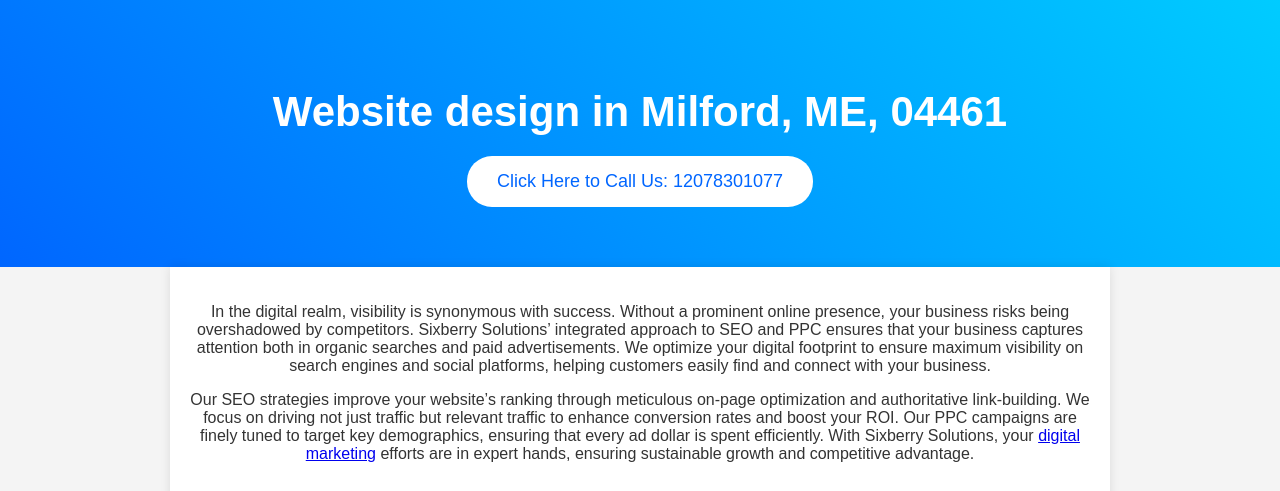
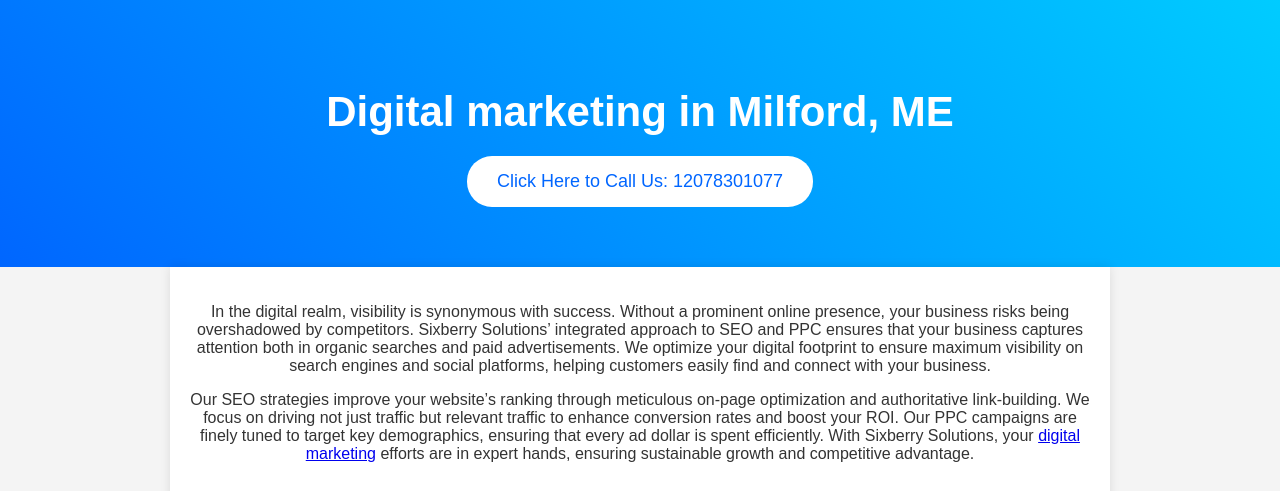
Before and after one commit to sixberry-solution-milford-mine/Website-design, a plain HTML site: page index.html in a window 1280 px wide. Shown: the top 491 px of the page. Drawn offline with Linux system fonts and the light colour scheme.

Commit message:
Update index.html

```diff
--- a/index.html
+++ b/index.html
@@ -6,8 +6,8 @@
     <meta http-equiv="Content-Type" content="text/html; charset=utf-8">
     <meta name="description" content="Harness the full potential of the digital world with Sixberry Solutions. We specialize in delivering top-tier services in search engine optimization (SEO), pay-per-click (PPC) advertising, social media strategy, and bespoke website development." />
     <meta name="keywords" content="Website design, Digital marketing, SEO" />
-    <meta property="og:title" content="Website design in Milford, ME, 04461" />
-    <title>Website design in Milford, ME, 04461</title>
+    <meta property="og:title" content="Digital marketing in Milford, ME" />
+    <title>Digital marketing in Milford, ME</title>
     <style>
         body {
             font-family: Arial, sans-serif;
@@ -62,7 +62,7 @@
 
     <!-- Hero Section -->
     <div class="hero">
-        <h1>Website design in Milford, ME, 04461</h1>
+        <h1>Digital marketing in Milford, ME</h1>
         <button onclick="window.location.href='tel:+112078301077'">Click Here to Call Us: 12078301077</button>
     </div>
 
```
